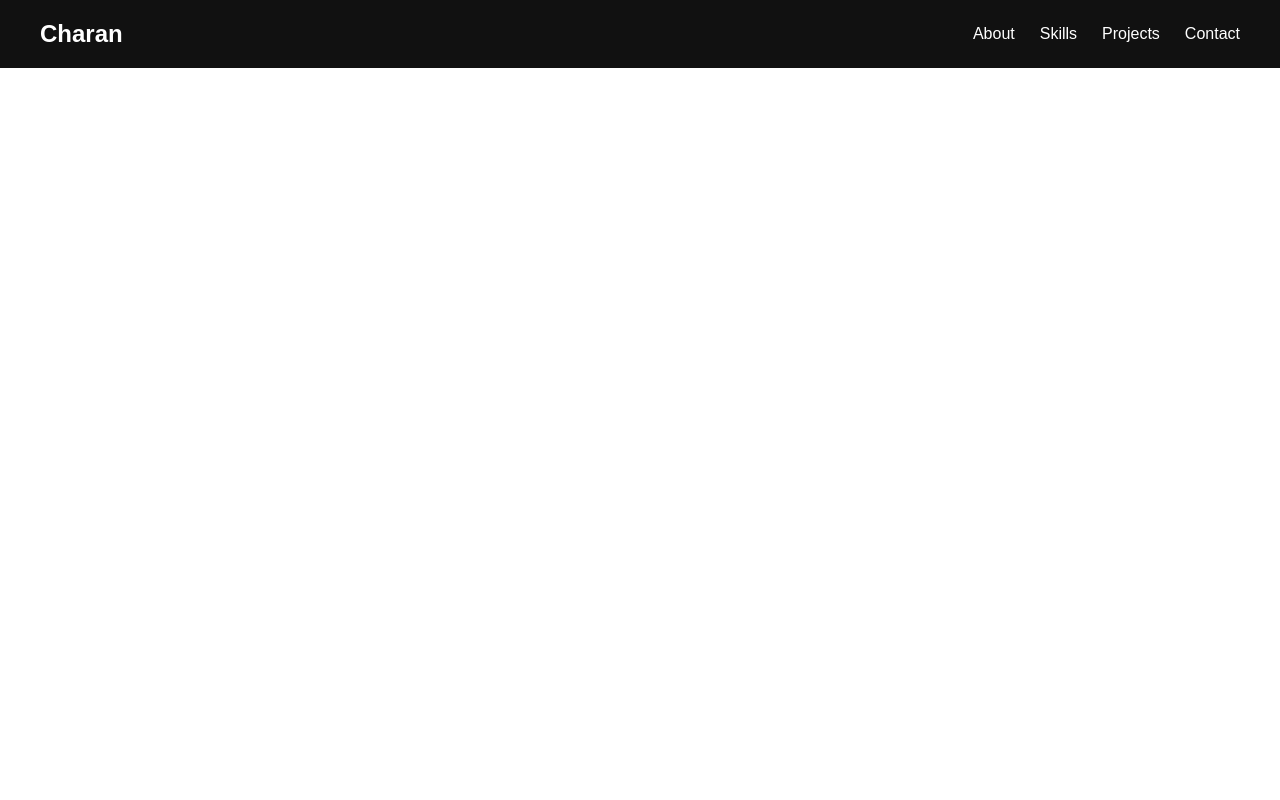
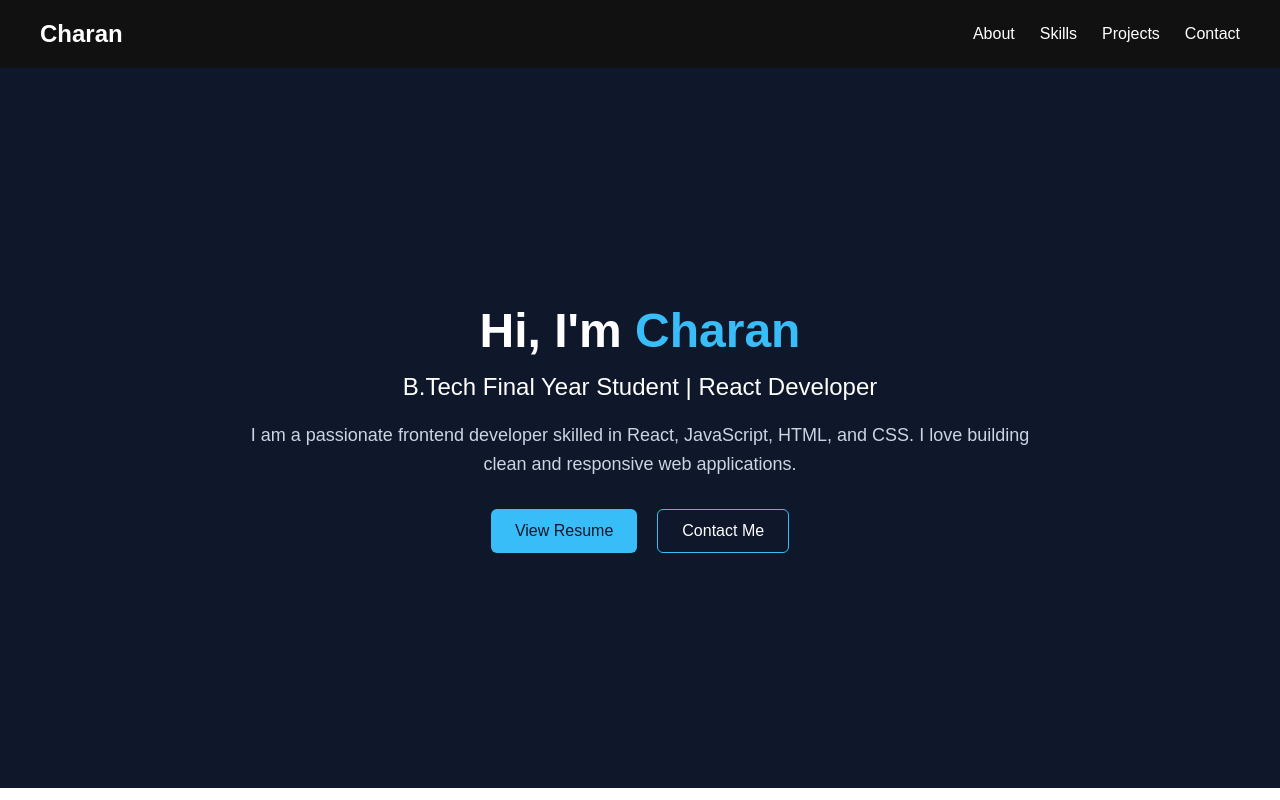
Before and after one commit to charanramagiri/portfolio, a React (Vite) app: page / in a window 1280 px wide. Built offline with nearby package versions, Linux system fonts and the light colour scheme.

Commit message:
hero section implemented

```diff
--- a/src/App.jsx
+++ b/src/App.jsx
@@ -1,9 +1,11 @@
 import Navbar from "./components/Navbar/Navbar";
+import Hero from "./components/Hero/Hero";
 
 function App() {
   return (
     <div>
       <Navbar />
+      <Hero />
     </div>
   );
 }
--- a/src/components/Hero/Hero.css
+++ b/src/components/Hero/Hero.css
@@ -0,0 +1,57 @@
+.hero{
+    min-height: 90vh;
+    display: flex;
+    align-items: center;
+    justify-content: center;
+
+    background-color: #0f172a;
+    color: white;
+    padding: 40px;
+}
+.hero-content{
+    max-width: 800px;
+    text-align: center;
+}
+.hero h1{
+    font-size: 48px;
+    margin-bottom: 15px;
+}
+.hero h1 span{
+    color: #38bdf8;
+}
+.hero h2{
+    font-size: 24px;
+    margin-bottom: 20px;
+    font-weight: 400;
+}
+.hero p{
+    font-size: 18px;
+    line-height: 1.6;
+    margin-bottom: 30px;
+    color: #cbd5e1;
+}
+.hero-buttons{
+    display: flex;
+    gap: 20px;
+    justify-content: center;
+}
+.btn{
+    padding: 12px 24px;
+    font-size: 16px;
+    border-radius: 6px;
+    cursor: pointer;
+    border: none;
+}
+.primary{
+    background-color: #38bdf8;
+    color: #0f172a;
+}
+.secondary{
+    background-color: transparent;
+    color: white;
+    border: 1px solid #38bdf8;
+}
+.secondary:hover {
+    background-color: #38bdf8;
+    color: #0f172a;
+}
--- a/src/components/Hero/Hero.jsx
+++ b/src/components/Hero/Hero.jsx
@@ -0,0 +1,27 @@
+import "./Hero.css";
+
+function Hero() {
+  return (
+    <section className="hero">
+      <div className="hero-content">
+        <h1>
+          Hi, I'm <span>Charan</span>
+        </h1>
+
+        <h2>B.Tech Final Year Student | React Developer</h2>
+
+        <p>
+          I am a passionate frontend developer skilled in React, JavaScript,
+          HTML, and CSS. I love building clean and responsive web applications.
+        </p>
+
+        <div className="hero-buttons">
+          <button className="btn primary">View Resume</button>
+          <button className="btn secondary">Contact Me</button>
+        </div>
+      </div>
+    </section>
+  );
+}
+
+export default Hero;
```
